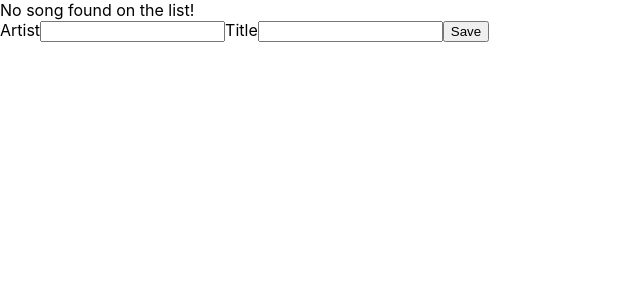
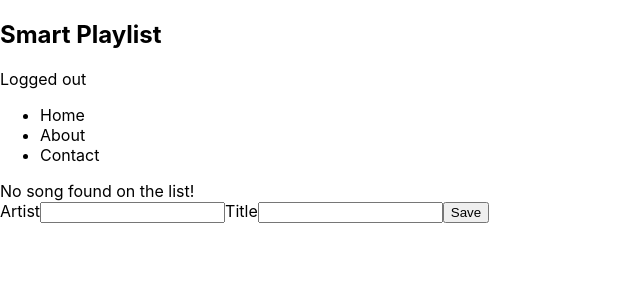
Before and after one commit to reinertisa/smart-user-playlist, a React (Create React App) app in the folder sup-website/: page / in a window 1280 px wide. Shown: the top 300 px of the page, without its empty margins (0-640 px from the left). Built offline with nearby package versions, Linux system fonts and the light colour scheme; the HTML template or start-up script is replaced by a standard one.

Commit message:
fix(website): wrap navbar with auth context

```diff
--- a/sup-website/src/App.js
+++ b/sup-website/src/App.js
@@ -1,11 +1,16 @@
 import SongContextProvider from "./components/context/SongContext";
 import SongList from "./components/song/List";
 import SongForm from "./components/song/Form";
+import Navbar from "./components/Navbar";
+import AuthContextProvider from "./components/context/AuthContext";
 
 function App() {
   return (
     <div className="App">
         <SongContextProvider>
+            <AuthContextProvider>
+                <Navbar />
+            </AuthContextProvider>
             <SongList />
             <SongForm />
         </SongContextProvider>
```
